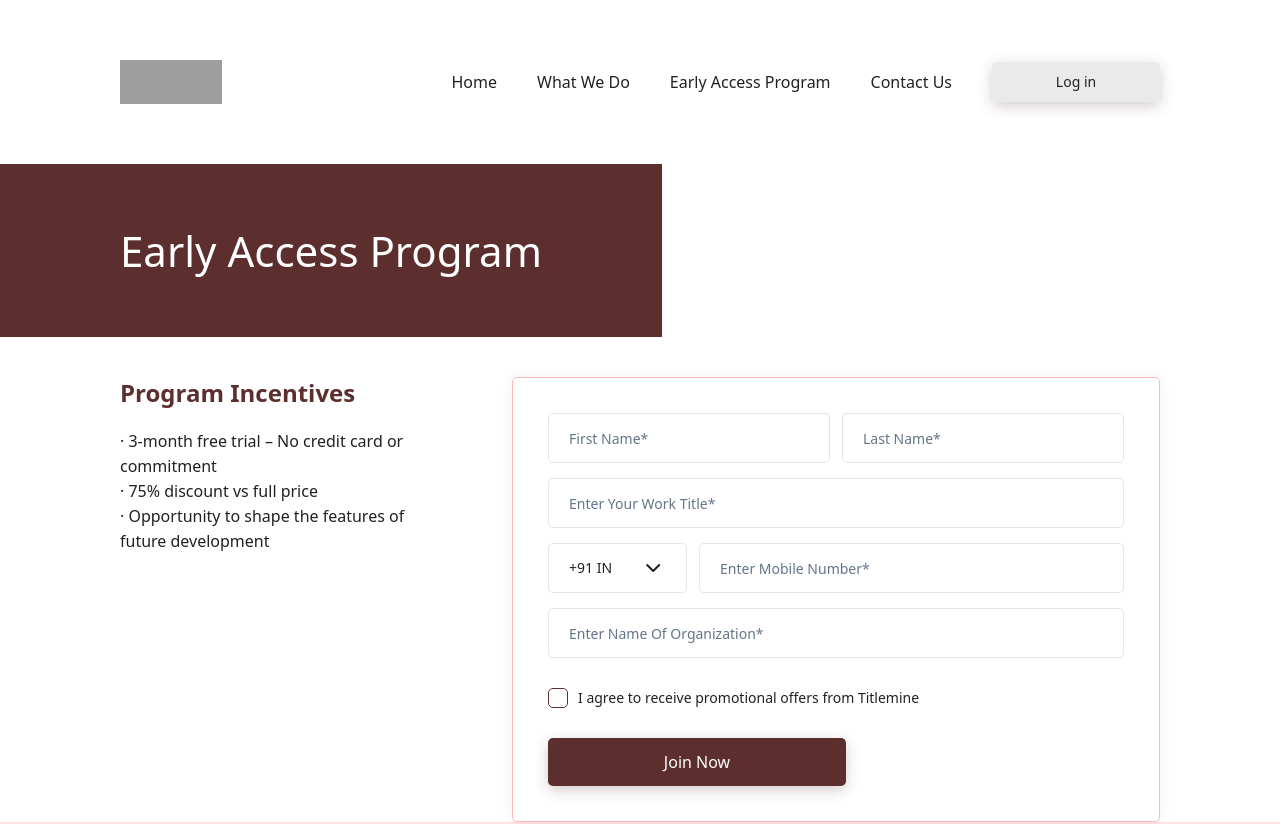
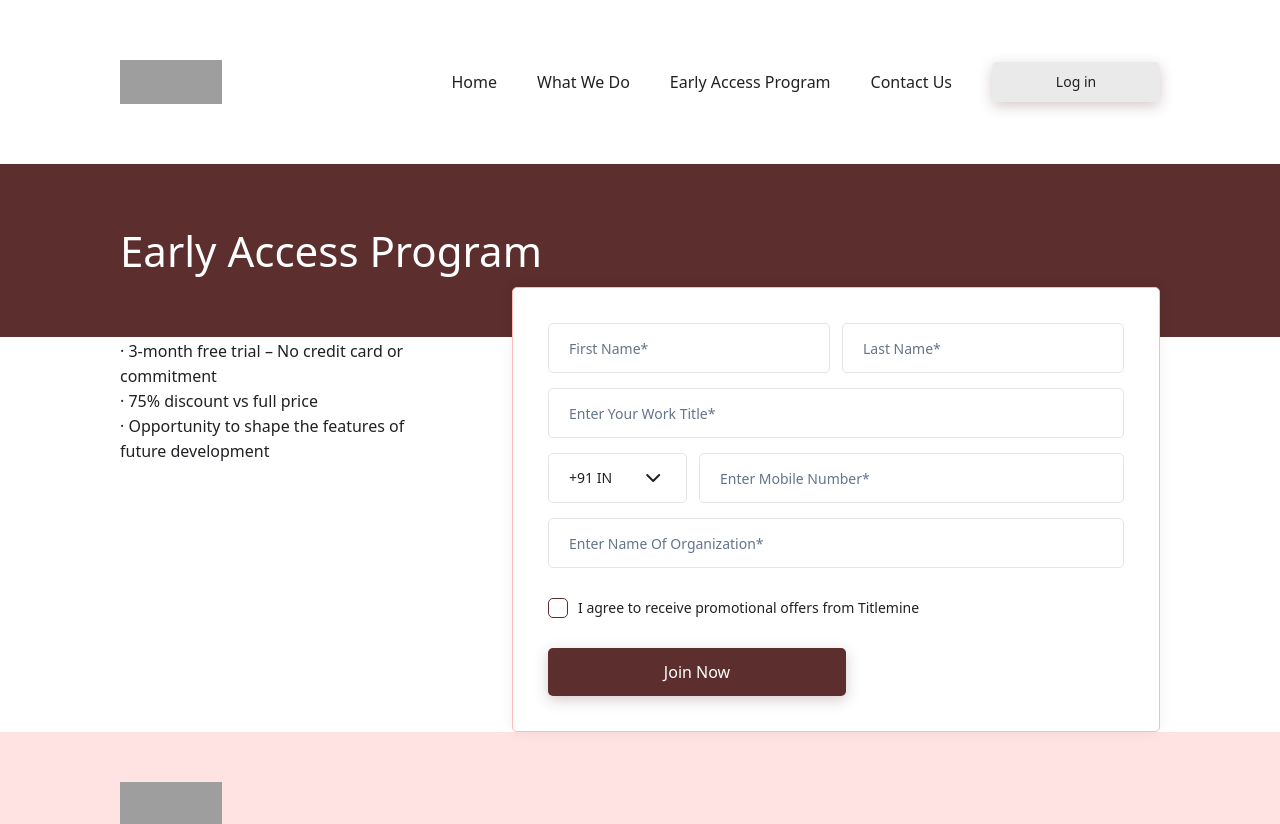
Before and after one commit to Aniketc01/p-560618, a React (Vite) app: page / in a window 1280 px wide. Shown: the top 824 px of the page. Built offline with nearby package versions, Linux system fonts and the light colour scheme; grey boxes are pictures that could not be loaded.

Commit message:
Adjust form width and alignment
Modified the form to occupy full width and aligned it to the center.

```diff
--- a/src/components/EarlyAccessForm.tsx
+++ b/src/components/EarlyAccessForm.tsx
@@ -1,3 +1,4 @@
+
 import { useState } from "react";
 import { Button } from "@/components/ui/button";
 import { Input } from "@/components/ui/input";
@@ -20,7 +21,7 @@ export const EarlyAccessForm = () => {
   };
 
   return (
-    <div className="flex gap-[72px] mt-10 px-[120px] py-0 max-md:flex-col max-md:px-[60px] max-md:py-0 max-sm:px-5 max-sm:py-0">
+    <div className="flex gap-[72px] px-[120px] py-0 max-md:flex-col max-md:px-[60px] max-md:py-0 max-sm:px-5 max-sm:py-0">
       <div className="flex-1">
         <h2 className="text-2xl font-semibold text-[#5C2E2E] mb-5 max-sm:text-xl">
           Program Incentives
--- a/src/pages/Index.tsx
+++ b/src/pages/Index.tsx
@@ -9,11 +9,13 @@ const Index = () => {
       <Header />
 
       <main>
-        <section className="inline-block text-[42px] text-white bg-[#5C2E2E] px-[120px] py-[55px] max-sm:text-[32px] max-sm:px-5 max-sm:py-[30px]">
+        <section className="w-full text-[42px] text-white bg-[#5C2E2E] px-[120px] py-[55px] max-sm:text-[32px] max-sm:px-5 max-sm:py-[30px]">
           Early Access Program
         </section>
 
-        <EarlyAccessForm />
+        <div className="mt-[-50px]">
+          <EarlyAccessForm />
+        </div>
       </main>
 
       <Footer />
```
